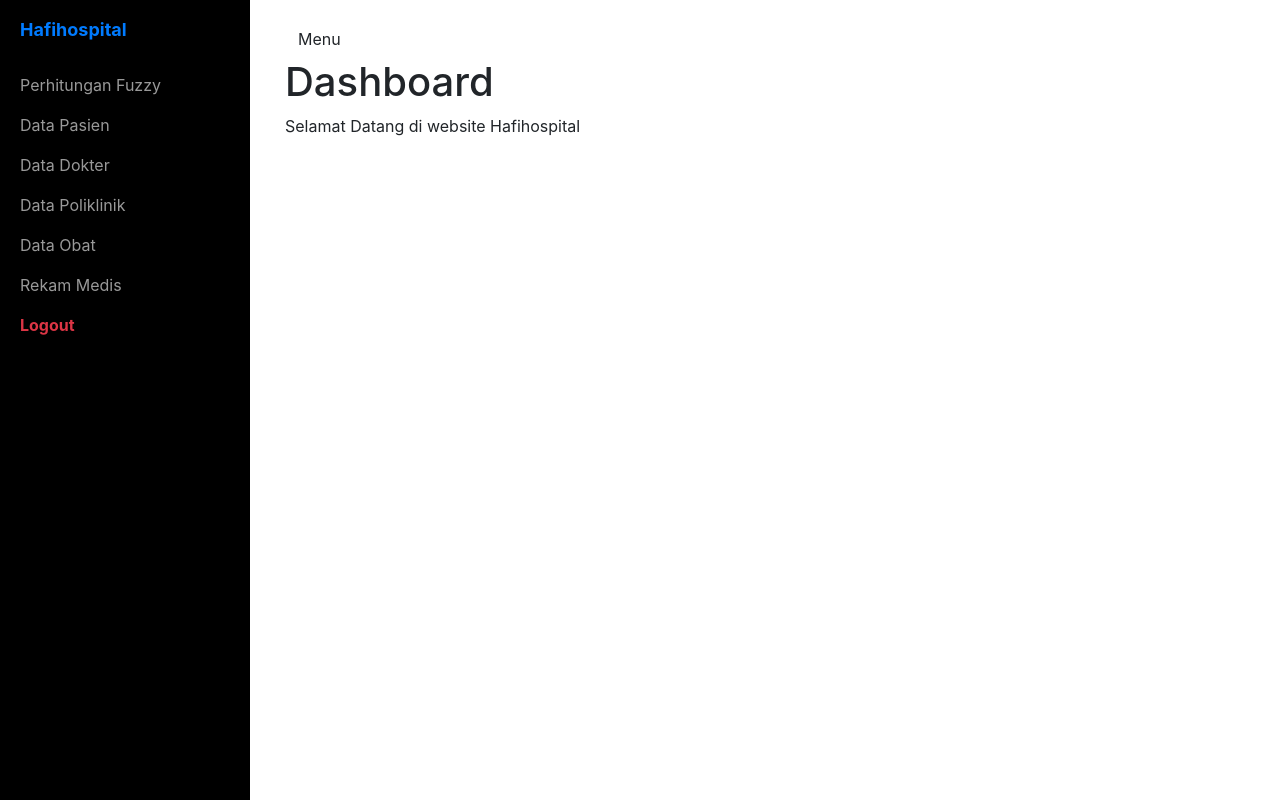
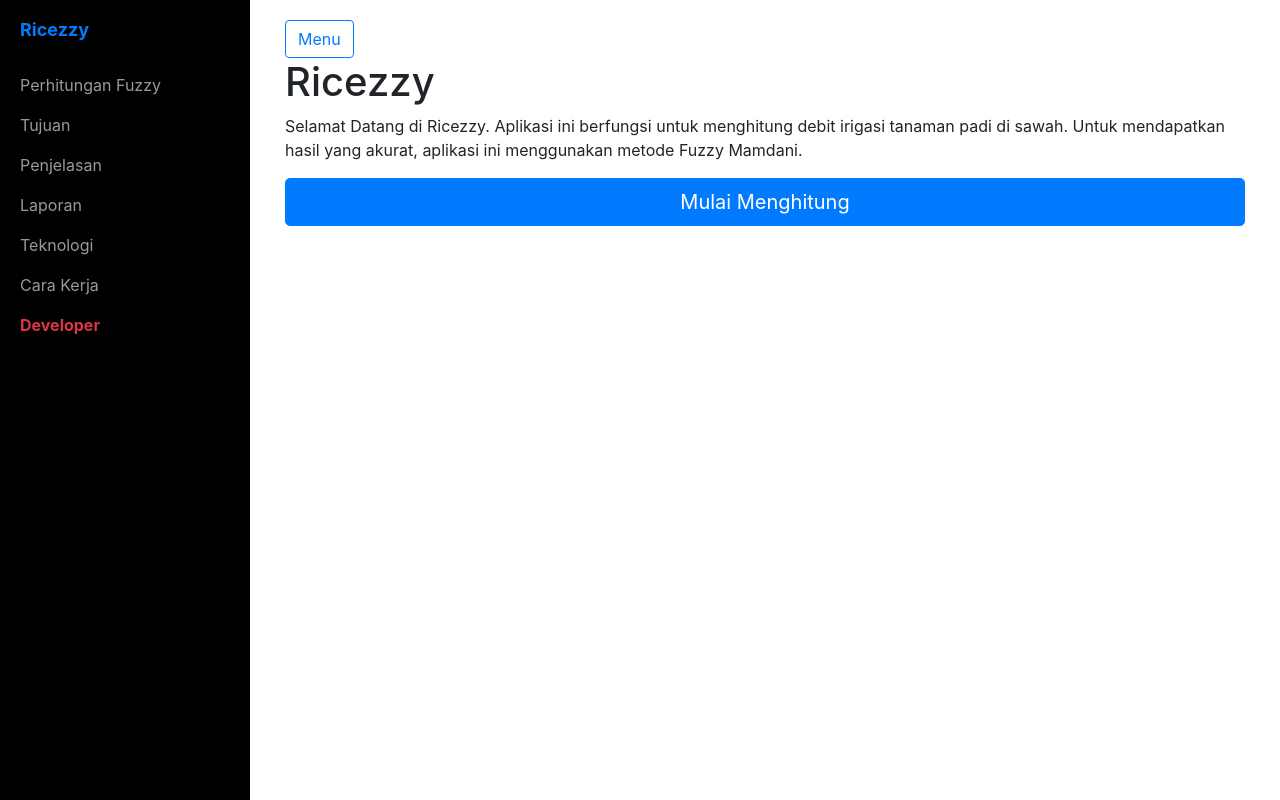
Before and after one commit to hafiyyanabdulaziz/fuzzy-mamdani, a PHP site: page /index.php in a window 1280 px wide. Run offline with PHP 8.4, Linux system fonts and the light colour scheme.

Commit message:
Error tampilan baru diperbaiki

```diff
--- a/_header.php
+++ b/_header.php
@@ -7,44 +7,45 @@
     <meta name="viewport" content="width=device-width, initial-scale=1">
     <meta name="description" content="">
     <meta name="author" content="">
-    <title>Hafihospital</title>
-    <link rel="stylesheet" href="https://stackpath.bootstrapcdn.com/bootstrap/4.4.1/css/bootstrap.min.css" crossorigin="anonymous">
-    <link href="_assets/css/bootstrap.min.css" rel="stylesheet">
+    <title>Ricezzy</title>
+    <link rel="stylesheet" href="https://stackpath.bootstrapcdn.com/bootstrap/4.4.1/css/bootstrap.min.css" integrity="sha384-Vkoo8x4CGsO3+Hhxv8T/Q5PaXtkKtu6ug5TOeNV6gBiFeWPGFN9MuhOf23Q9Ifjh" crossorigin="anonymous">
     <link href="_assets/css/simple-sidebar.css" rel="stylesheet">
     <link rel="shortcut icon" href="_assets/bakuhantam-icon.png" type="image/x-icon">
 </head>
 
 <body>
-    <script src="_assets/js/jquery.js"></script>
-    <script src="_assets/js/bootstrap.min.js"></script>
+    <script src="https://code.jquery.com/jquery-3.4.1.slim.min.js" integrity="sha384-J6qa4849blE2+poT4WnyKhv5vZF5SrPo0iEjwBvKU7imGFAV0wwj1yYfoRSJoZ+n" crossorigin="anonymous"></script>
+    <script src="https://cdn.jsdelivr.net/npm/popper.js@1.16.0/dist/umd/popper.min.js" integrity="sha384-Q6E9RHvbIyZFJoft+2mJbHaEWldlvI9IOYy5n3zV9zzTtmI3UksdQRVvoxMfooAo" crossorigin="anonymous"></script>
+    <script src="https://stackpath.bootstrapcdn.com/bootstrap/4.4.1/js/bootstrap.min.js" integrity="sha384-wfSDF2E50Y2D1uUdj0O3uMBJnjuUD4Ih7YwaYd1iqfktj0Uod8GCExl3Og8ifwB6" crossorigin="anonymous"></script>
     <div id="wrapper">
         <div id="sidebar-wrapper">
             <ul class="sidebar-nav">
                 <li class="sidebar-brand">
-                    <a href="."><span class="text-primary"><b>Hafihospital</b></span></a>
+                    <a href="."><span class="text-primary"><b>Ricezzy</b></span></a>
                 </li>
                 <li>
                     <a href="fuzzy.php">Perhitungan Fuzzy</a>
                 </li>
                 <li>
-                    <a href="#">Data Pasien</a>
+                    <a href="#">Tujuan</a>
                 </li>
                 <li>
-                    <a href="#">Data Dokter</a>
+                    <a href="#">Penjelasan</a>
                 </li>
                 <li>
-                    <a href="#">Data Poliklinik</a>
+                    <a href="#">Laporan</a>
                 </li>
                 <li>
-                    <a href="#">Data Obat</a>
+                    <a href="#">Teknologi</a>
                 </li>
                 <li>
-                    <a href="#">Rekam Medis</a>
+                    <a href="#">Cara Kerja</a>
                 </li>
                 <li>
-                    <a href="#"><span class="text-danger"><b>Logout</b></span></a>
+                    <a href="#"><span class="text-danger"><b>Developer</b></span></a>
                 </li>
             </ul>
         </div>
         <div id="page-content-wrapper">
             <div class="container-fluid">
+                <a href="#menu-toggle" class="btn btn-outline-primary" id="menu-toggle">Menu</a>
--- a/fuzzy.php
+++ b/fuzzy.php
@@ -1,7 +1,6 @@
 <?php include_once('_header.php'); ?>
 
 <div class="box">
-    <a href="#menu-toggle" class="btn btn-default" id="menu-toggle">Menu</a>
     <h1>Perhitungan Fuzzy</h1>
     <p>Menghitung debit irigasi tanaman padi<br><br><br></p>
     <form method="post" action="">
--- a/index.php
+++ b/index.php
@@ -2,9 +2,9 @@
 
 <div class="row">
     <div class="col-lg-12">
-        <a href="#menu-toggle" class="btn btn-default" id="menu-toggle">Menu</a>
-        <h1>Dashboard</h1>
-        <p>Selamat Datang di website Hafihospital</p>
+        <h1>Ricezzy</h1>
+        <p>Selamat Datang di Ricezzy. Aplikasi ini berfungsi untuk menghitung debit irigasi tanaman padi di sawah. Untuk mendapatkan hasil yang akurat, aplikasi ini menggunakan metode Fuzzy Mamdani.</p>
+        <a href="fuzzy.php" class="btn btn-primary btn-lg btn-block" id="menu-toggle">Mulai Menghitung</a>
     </div>
 </div>
 
```
